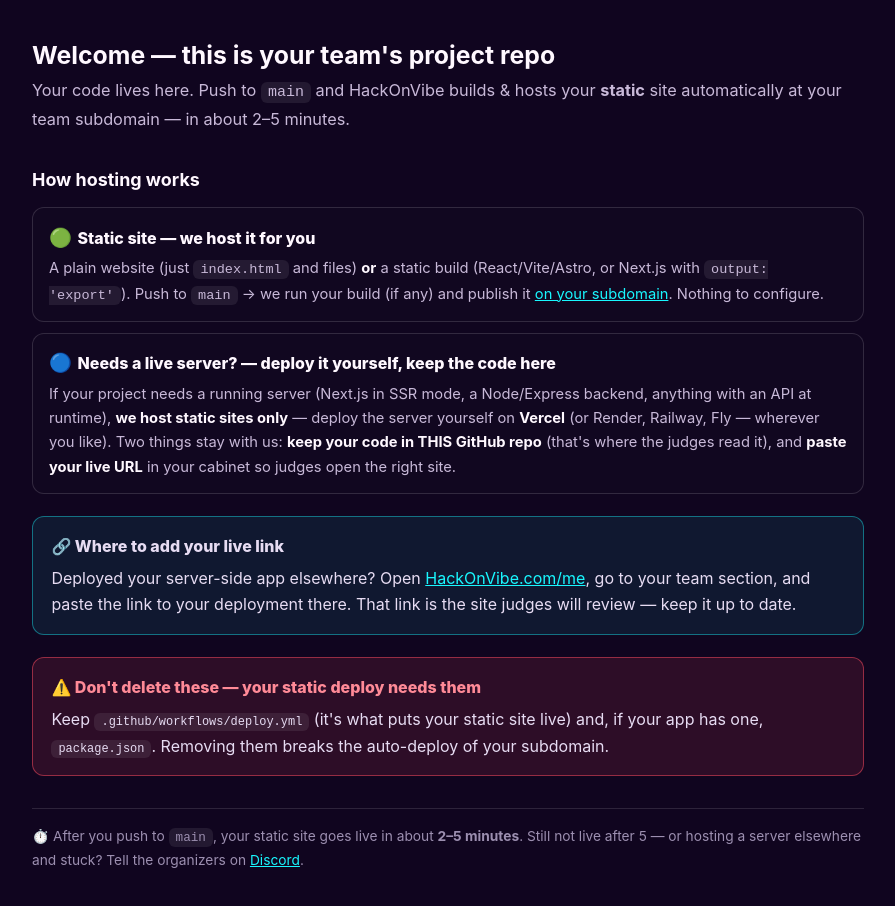
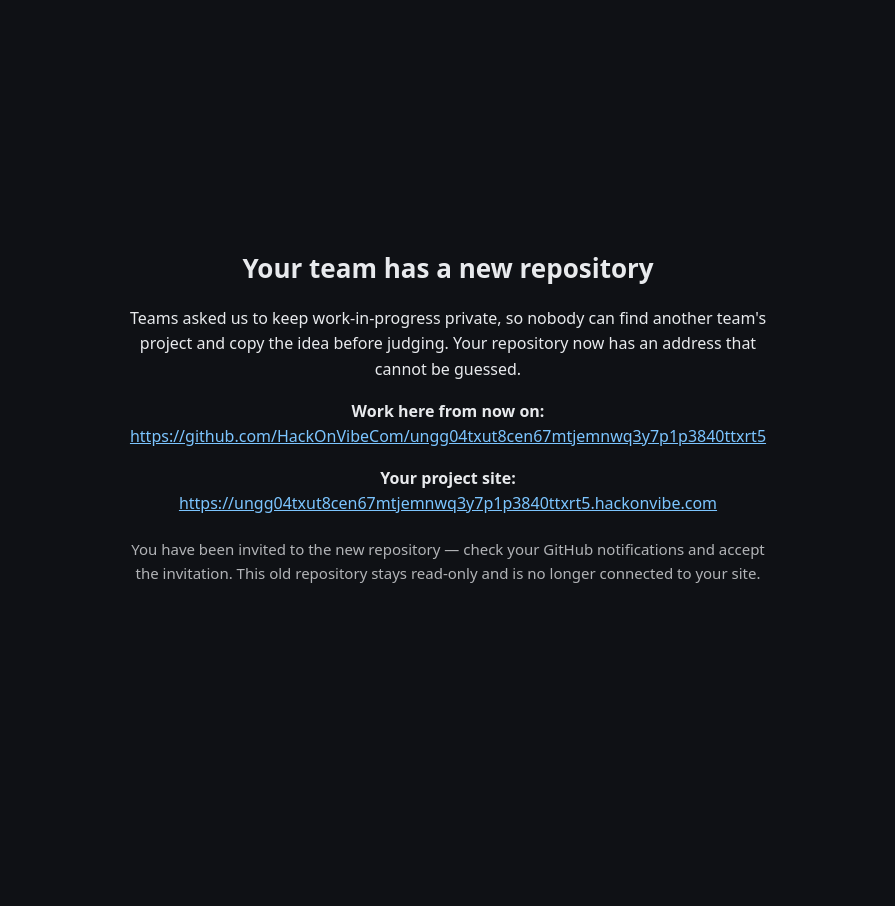
Before and after one commit to HackOnVibeCom/2026-08-cognivibe, a plain HTML site: page index.html in a window 1280 px wide. Shown: the whole page, without its empty margins (192-1087 px from the left). After the commit the page ends 848 px from the top, so only its background shows below. Drawn offline with Linux system fonts and the light colour scheme.

Commit message:
notice: team repository moved to a private address

```diff
--- a/index.html
+++ b/index.html
@@ -1,55 +1,21 @@
 <!doctype html>
-<html lang="en">
-<head><meta charset="utf-8"><meta name="viewport" content="width=device-width, initial-scale=1"><title>HackOnVibe — how we host your project</title>
+<html lang="en"><head><meta charset="utf-8" />
+<meta name="viewport" content="width=device-width, initial-scale=1" />
+<title>This team repository has moved</title>
 <style>
-body{margin:0;min-height:100vh;background:#10051f;color:#fff8ff;font-family:Inter,system-ui,sans-serif;padding:2.5rem 1.25rem;line-height:1.65}
-main{max-width:52rem;margin:0 auto}
-h1{font-size:1.55rem;margin:0 0 .4rem;line-height:1.25}
-.sub{color:#c8b9d8;font-size:1.02rem;margin:0 0 1.8rem}
-h2{font-size:1.12rem;margin:2rem 0 .8rem}
-p{color:#e7dcf3;margin:0 0 1rem}
-a{color:#19f7ff;word-break:break-word}
-code{background:rgba(255,255,255,.08);padding:2px 7px;border-radius:6px;font-size:.92em}
-ul.builds{list-style:none;padding:0;margin:0 0 1rem;display:grid;gap:.7rem}
-ul.builds li{border:1px solid rgba(255,255,255,.14);background:rgba(19,9,34,.6);border-radius:12px;padding:.85rem 1rem}
-.bt{font-weight:800;font-size:1rem}
-.bt .em{font-size:1.15rem;margin-right:.35rem}
-.trig{color:#c8b9d8;font-size:.92rem;margin:.25rem 0 0}
-.trig b{color:#fff8ff}
-.note{border-radius:12px;padding:1rem 1.15rem;margin:1.4rem 0 0}
-.note.info{border:1px solid rgba(25,247,255,.4);background:rgba(25,247,255,.08)}
-.note.warn{border:1px solid rgba(255,77,97,.5);background:rgba(255,77,97,.12)}
-.note .nt{font-weight:800;margin:0 0 .35rem;display:flex;align-items:center;gap:.4rem}
-.note.warn .nt{color:#ff8a97}
-.foot{color:#9c8fb0;font-size:.86rem;margin:2rem 0 0;padding-top:1rem;border-top:1px solid rgba(255,255,255,.12)}
-</style>
-</head>
-<body><main>
-<h1>Welcome — this is your team's project repo</h1>
-<p class="sub">Your code lives here. Push to <code>main</code> and HackOnVibe builds &amp; hosts your <b>static</b> site automatically at your team subdomain — in about 2&ndash;5 minutes.</p>
-
-<h2>How hosting works</h2>
-<ul class="builds">
-  <li>
-    <div class="bt"><span class="em">🟢</span>Static site &mdash; we host it for you</div>
-    <p class="trig">A plain website (just <code>index.html</code> and files) <b>or</b> a static build (React/Vite/Astro, or Next.js with <code>output: 'export'</code>). Push to <code>main</code> &rarr; we run your build (if any) and publish it <a href="/">on your subdomain</a>. Nothing to configure.</p>
-  </li>
-  <li>
-    <div class="bt"><span class="em">🔵</span>Needs a live server? &mdash; deploy it yourself, keep the code here</div>
-    <p class="trig">If your project needs a running server (Next.js in SSR mode, a Node/Express backend, anything with an API at runtime), <b>we host static sites only</b> &mdash; deploy the server yourself on <b>Vercel</b> (or Render, Railway, Fly &mdash; wherever you like). Two things stay with us: <b>keep your code in THIS GitHub repo</b> (that's where the judges read it), and <b>paste your live URL</b> in your cabinet so judges open the right site.</p>
-  </li>
-</ul>
-
-<div class="note info">
-  <p class="nt">🔗 Where to add your live link</p>
-  <p style="margin:0">Deployed your server-side app elsewhere? Open <a href="https://hackonvibe.com/me">HackOnVibe.com/me</a>, go to your team section, and paste the link to your deployment there. That link is the site judges will review &mdash; keep it up to date.</p>
-</div>
-
-<div class="note warn">
-  <p class="nt">⚠️ Don't delete these &mdash; your static deploy needs them</p>
-  <p style="margin:0">Keep <code>.github/workflows/deploy.yml</code> (it's what puts your static site live) and, if your app has one, <code>package.json</code>. Removing them breaks the auto-deploy of your subdomain.</p>
-</div>
-
-<p class="foot">⏱️ After you push to <code>main</code>, your static site goes live in about <b>2&ndash;5 minutes</b>. Still not live after 5 &mdash; or hosting a server elsewhere and stuck? Tell the organizers on <a href="https://discord.gg/tU6NqSaS8">Discord</a>.</p>
-</main></body>
-</html>
+  body { margin:0; min-height:100vh; display:grid; place-items:center; background:#0f1115; color:#e8eaed;
+         font:16px/1.6 system-ui,-apple-system,Segoe UI,Roboto,sans-serif; padding:24px; }
+  .card { max-width:640px; text-align:center; }
+  h1 { font-size:26px; margin:0 0 16px; }
+  a { color:#7cc5ff; word-break:break-all; }
+  .why { opacity:.75; font-size:15px; margin-top:20px; }
+</style></head>
+<body><div class="card">
+  <h1>Your team has a new repository</h1>
+  <p>Teams asked us to keep work-in-progress private, so nobody can find another team's project and copy
+     the idea before judging. Your repository now has an address that cannot be guessed.</p>
+  <p><strong>Work here from now on:</strong><br /><a href="https://github.com/HackOnVibeCom/ungg04txut8cen67mtjemnwq3y7p1p3840ttxrt5">https://github.com/HackOnVibeCom/ungg04txut8cen67mtjemnwq3y7p1p3840ttxrt5</a></p>
+  <p><strong>Your project site:</strong><br /><a href="https://ungg04txut8cen67mtjemnwq3y7p1p3840ttxrt5.hackonvibe.com">https://ungg04txut8cen67mtjemnwq3y7p1p3840ttxrt5.hackonvibe.com</a></p>
+  <p class="why">You have been invited to the new repository — check your GitHub notifications and accept
+     the invitation. This old repository stays read-only and is no longer connected to your site.</p>
+</div></body></html>
```
